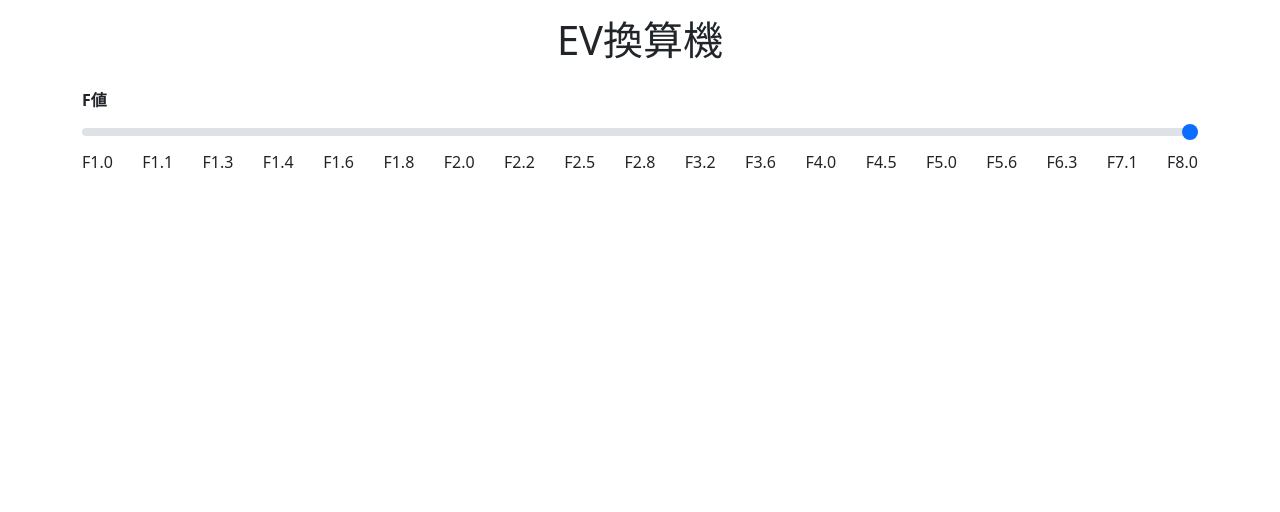
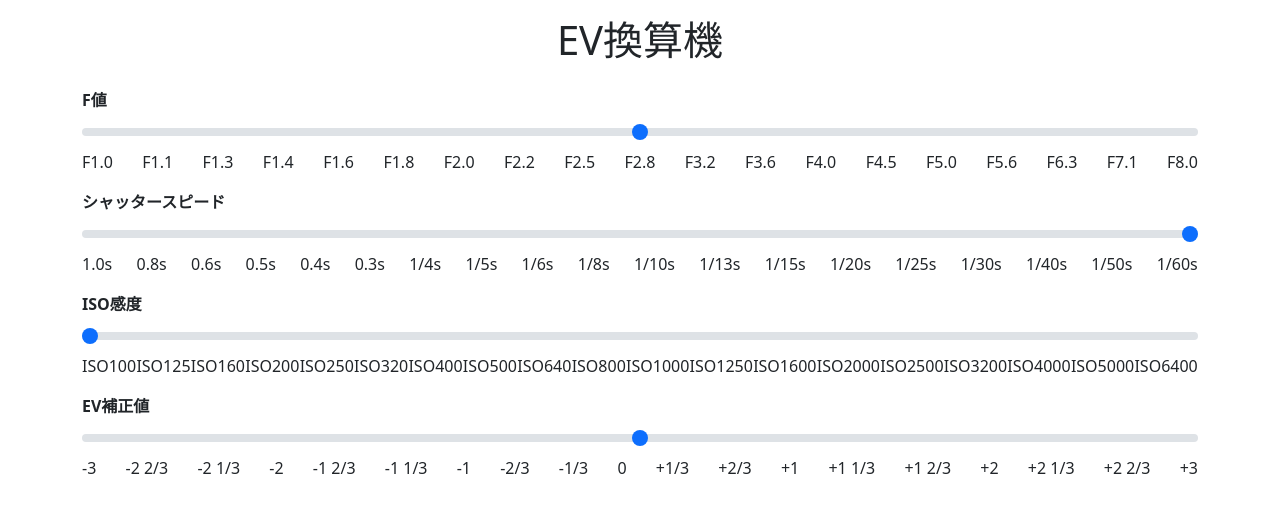
Before and after one commit to YSRKEN/photo_ev_converter_v2, a React (Vite) app: page / in a window 1280 px wide. Shown: the top 512 px of the page. Built offline with nearby package versions, Linux system fonts and the light colour scheme.

Commit message:
Add Tv, ISO, EV sliders

```diff
--- a/src/App.tsx
+++ b/src/App.tsx
@@ -21,6 +21,72 @@ const AV_LIST = [
   { label: "F6.3", value: 16 },
   { label: "F7.1", value: 17 },
   { label: "F8.0", value: 18 },
+]
+
+const TV_LIST = [
+  { label: "1.0s", value: 0 },
+  { label: "0.8s", value: 1 },
+  { label: "0.6s", value: 2 },
+  { label: "0.5s", value: 3 },
+  { label: "0.4s", value: 4 },
+  { label: "0.3s", value: 5 },
+  { label: "1/4s", value: 6 },
+  { label: "1/5s", value: 7 },
+  { label: "1/6s", value: 8 },
+  { label: "1/8s", value: 9 },
+  { label: "1/10s", value: 10 },
+  { label: "1/13s", value: 11 },
+  { label: "1/15s", value: 12 },
+  { label: "1/20s", value: 13 },
+  { label: "1/25s", value: 14 },
+  { label: "1/30s", value: 15 },
+  { label: "1/40s", value: 16 },
+  { label: "1/50s", value: 17 },
+  { label: "1/60s", value: 18 },
+]
+
+const ISO_LIST = [
+  { label: "ISO100", value: 0 },
+  { label: "ISO125", value: 1 },
+  { label: "ISO160", value: 2 },
+  { label: "ISO200", value: 3 },
+  { label: "ISO250", value: 4 },
+  { label: "ISO320", value: 5 },
+  { label: "ISO400", value: 6 },
+  { label: "ISO500", value: 7 },
+  { label: "ISO640", value: 8 },
+  { label: "ISO800", value: 9 },
+  { label: "ISO1000", value: 10 },
+  { label: "ISO1250", value: 11 },
+  { label: "ISO1600", value: 12 },
+  { label: "ISO2000", value: 13 },
+  { label: "ISO2500", value: 14 },
+  { label: "ISO3200", value: 15 },
+  { label: "ISO4000", value: 16 },
+  { label: "ISO5000", value: 17 },
+  { label: "ISO6400", value: 18 },
+]
+
+const EV_LIST = [
+  { label: "-3", value: -9 },
+  { label: "-2 2/3", value: -8 },
+  { label: "-2 1/3", value: -7 },
+  { label: "-2", value: -6 },
+  { label: "-1 2/3", value: -5 },
+  { label: "-1 1/3", value: -4 },
+  { label: "-1", value: -3 },
+  { label: "-2/3", value: -2 },
+  { label: "-1/3", value: -1 },
+  { label: "0", value: 0 },
+  { label: "+1/3", value: 1 },
+  { label: "+2/3", value: 2 },
+  { label: "+1", value: 3 },
+  { label: "+1 1/3", value: 4 },
+  { label: "+1 2/3", value: 5 },
+  { label: "+2", value: 6 },
+  { label: "+2 1/3", value: 7 },
+  { label: "+2 2/3", value: 8 },
+  { label: "+3", value: 9 },
 ]
 
 /**
@@ -55,9 +121,17 @@ const SettingSlider = ({ label, values, value, setValue }: {
 
 const App = () => {
 
-  const [fValue, setFValue] = useState(18)
+  const [fValue, setFValue] = useState(9)
+  const [tValue, setTValue] = useState(18)
+  const [isoValue, setIsoValue] = useState(0)
+  const [evValue, setEvValue] = useState(0)
 
-  console.log(fValue)
+  console.group('Debug')
+  console.log('F値', fValue)
+  console.log('シャッタースピード', tValue)
+  console.log('ISO感度', isoValue)
+  console.log('EV', (fValue + tValue - isoValue - evValue) / 3)
+  console.groupEnd()
 
   return <Container>
     <Row className="my-3">
@@ -65,9 +139,24 @@ const App = () => {
         <h1>EV換算機</h1>
       </Col>
     </Row>
-    <Row>
+    <Row className="my-3">
       <Col>
         <SettingSlider label="F値" values={AV_LIST} value={fValue} setValue={setFValue} />
+      </Col>
+    </Row>
+    <Row className="my-3">
+      <Col>
+        <SettingSlider label="シャッタースピード" values={TV_LIST} value={tValue} setValue={setTValue} />
+      </Col>
+    </Row>
+    <Row className="my-3">
+      <Col>
+        <SettingSlider label="ISO感度" values={ISO_LIST} value={isoValue} setValue={setIsoValue} />
+      </Col>
+    </Row>
+    <Row className="my-3">
+      <Col>
+        <SettingSlider label="EV補正値" values={EV_LIST} value={evValue} setValue={setEvValue} />
       </Col>
     </Row>
   </Container>
```
